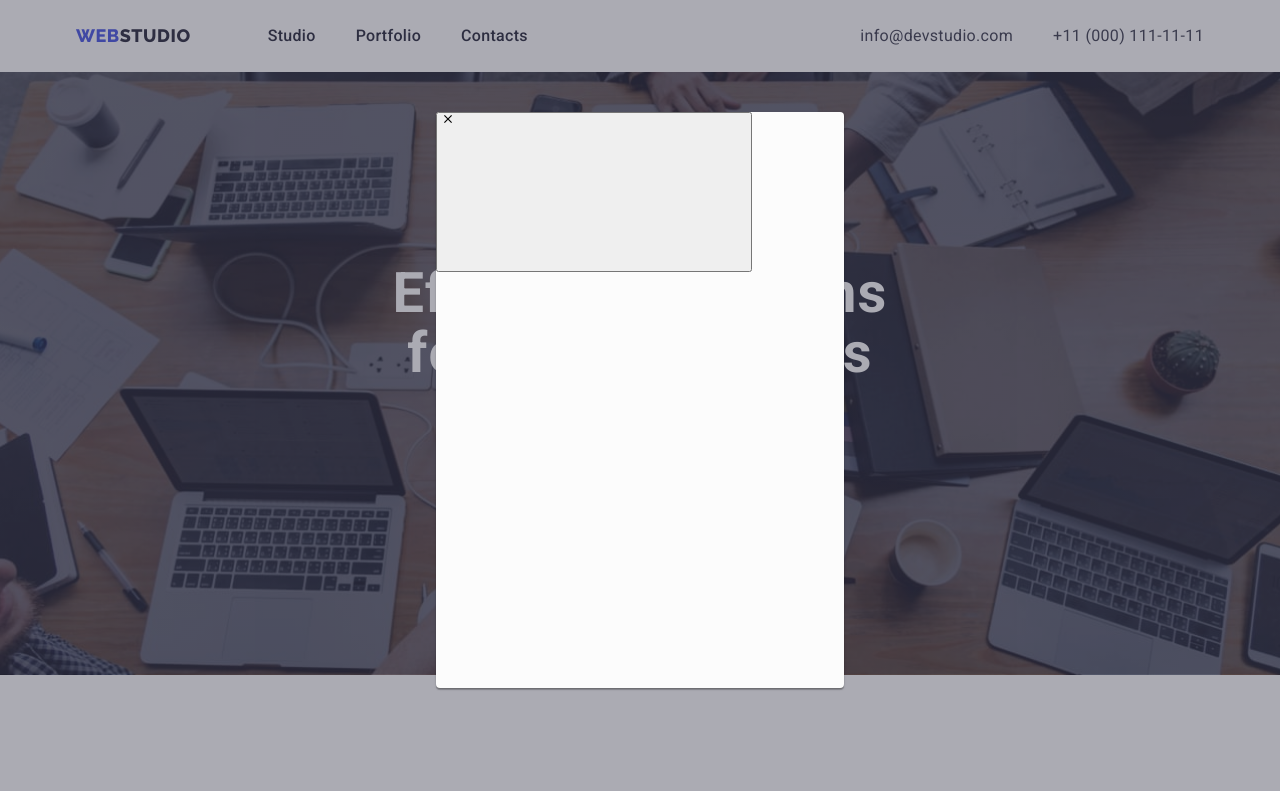
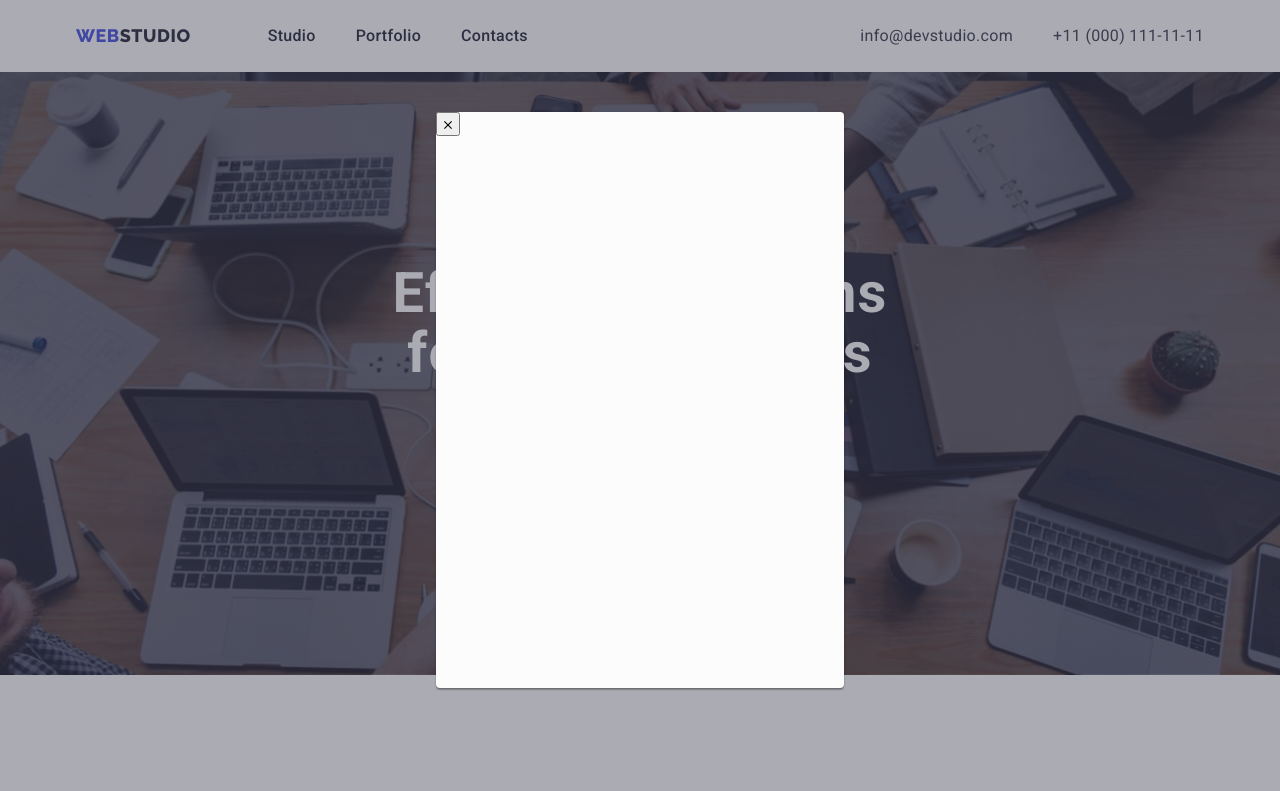
Before and after one commit to AllaKaplia/goit-markup-hw-05, a plain HTML site: page index.html in a window 1280 px wide. Shown: the top 791 px of the page. Drawn offline with nearby package versions, Linux system fonts and the light colour scheme.

Commit message:
Update styles.css

```diff
--- a/css/styles.css
+++ b/css/styles.css
@@ -519,7 +519,7 @@ img {
     color: var(--color-decoration-text);
 }
 
-/*#modal ---------- Common Styles End ----------- */
+/*#modal ---------- Modal ----------- */
 .backdrop {
     position: fixed;
     top: 0;
@@ -544,9 +544,21 @@ img {
 }
 
 .modal-button {
+    /* position: absolute;
+    top: 0;
+    left: 0;
+    right: 0; */
+
 
     width: 24px;
     height: 24px;
     border: 1px solid rgba(0, 0, 0, 0.1);
+    background-color: var(--border-color);
+    border-radius: 50%;
+}
+
+.close-modal {
+    width: 8px;
+    height: 8px;
 }
 /*  */
```
